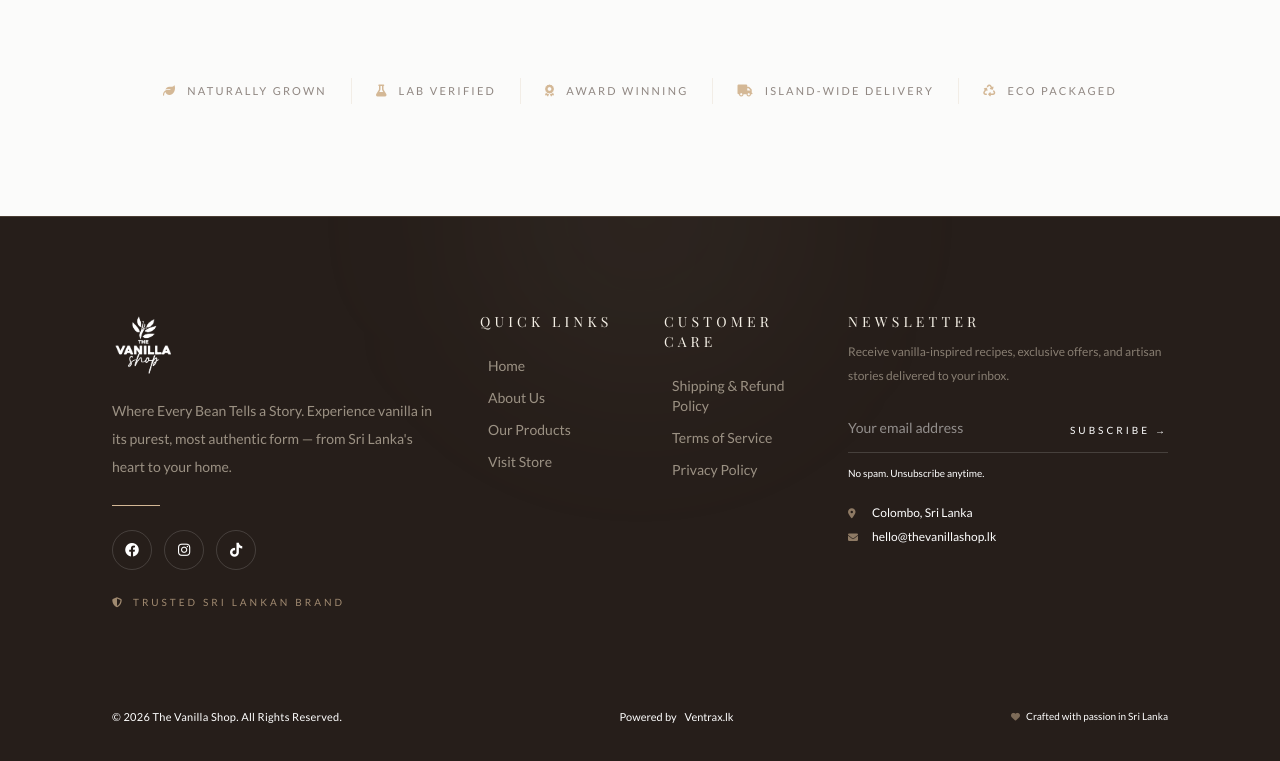
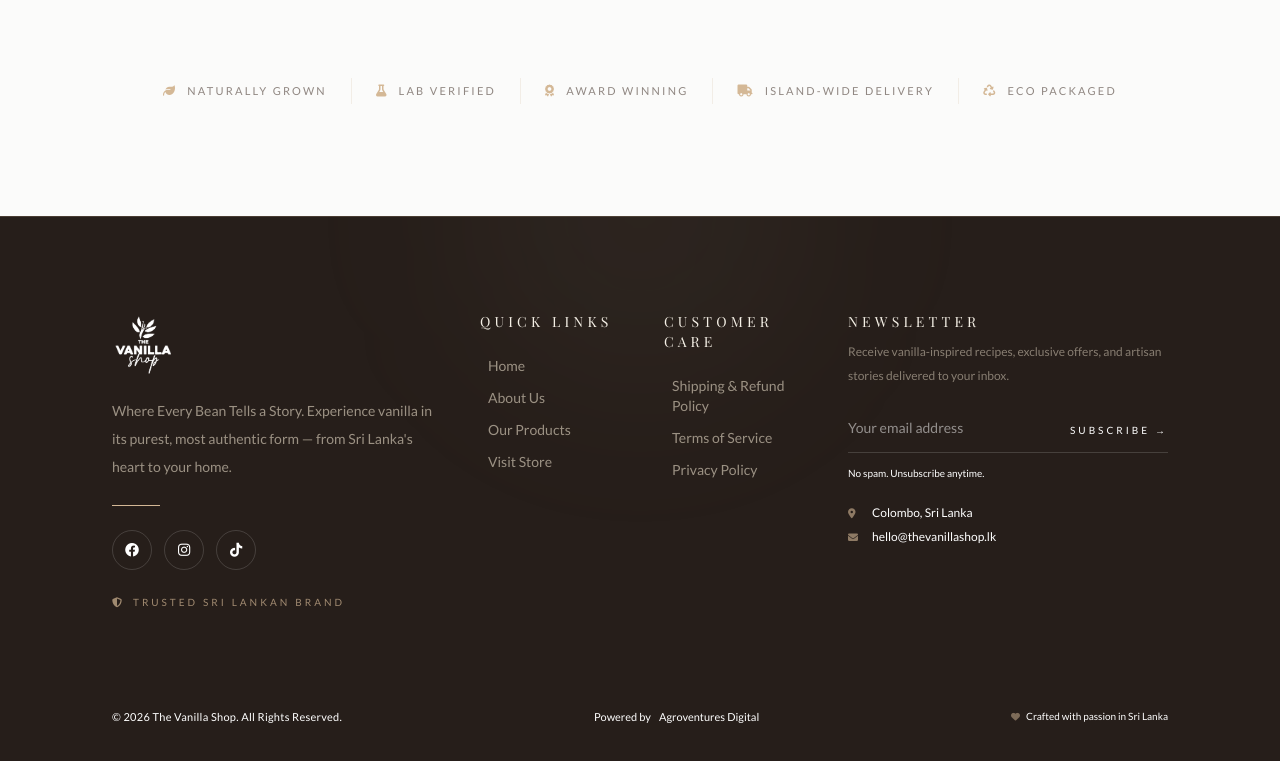
Before and after one commit to agroventures/vanilla-shop-frontend, a React (Vite) app: page / in a window 1280 px wide. Shown: the part 5012-5773 px from the top of the page. Built offline with nearby package versions, Linux system fonts and the light colour scheme; no server answers; a web font is replaced by a local one.

Commit message:
Update footer link text and href to reflect new branding

```diff
--- a/src/components/Footer.jsx
+++ b/src/components/Footer.jsx
@@ -162,12 +162,12 @@ const Footer = () => {
           <div className="flex items-center gap-2 text-[11px] text-vanilla-300/40">
             <span>Powered by</span>
             <a
-              href="https://ventrax.lk"
-              target="_blank"
+              href="#"
+              // target="_blank"
               rel="noreferrer"
               className="font-medium text-vanilla-300/60 transition-colors duration-300 hover:text-gold-400"
             >
-              Ventrax.lk
+              Agroventures Digital
             </a>
           </div>
 
```
